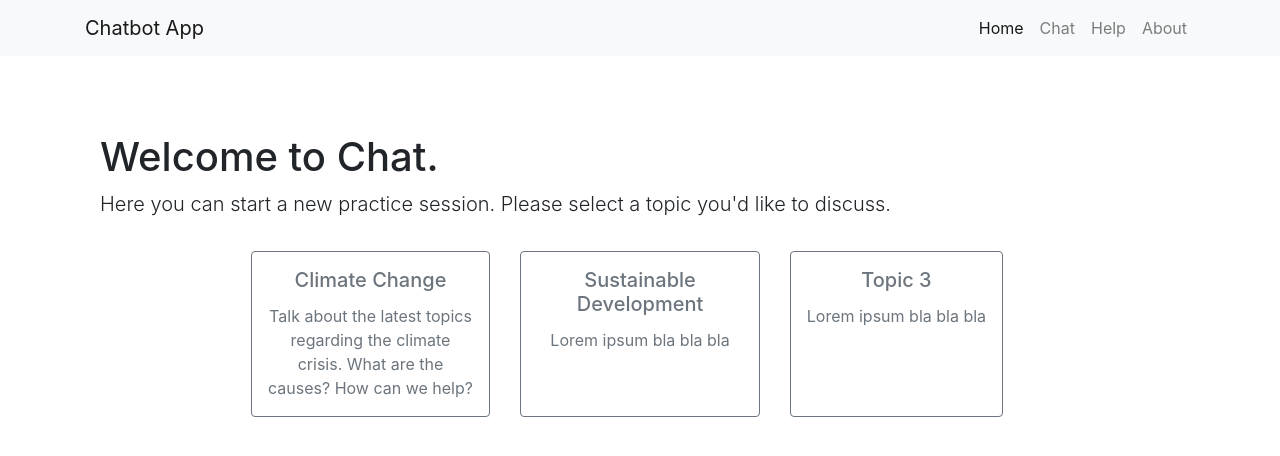
After one commit to meganelisabethfinch/HackCambridgeAtlas, a Flask app: page /chat-topics in a window 1280 px wide. The commit adds this page. Shown: the top 456 px of the page. Run offline with Flask 2, Linux system fonts and the light colour scheme; some libraries are stand-ins or nearby versions.

Commit message:
Add chat topics & initial layout for chat window

```diff
--- a/app.py
+++ b/app.py
@@ -22,6 +22,10 @@ app_data = {
 def index():
     return render_template('index.html', app_data=app_data)
 
+@app.route('/chat-topics')
+def chat_topics():
+    return render_template('chat-topics.html', app_data=app_data)
+
 @app.route('/chat')
 def chat():
     return render_template('chat.html', app_data=app_data)
--- /dev/null
+++ b/templates/chat-topics.html
@@ -0,0 +1,31 @@
+{% extends 'layout.html' %}
+
+{% block body %}
+    <h1>Welcome to Chat.</h1>
+
+    <p class="lead">
+        Here you can start a new practice session. Please select a topic you'd like to discuss.
+    </p>
+
+    <div class="row justify-content-center p-3">
+        <!-- topics as cards/buttons -->
+        <div class="col-3">
+            <a href="/chat" class="btn btn-outline-secondary p-3" style="height: 100%">
+                <h5 class="card-title">Climate Change</h5>
+                <p class="card-text">Talk about the latest topics regarding the climate crisis. What are the causes? How can we help?</p>
+            </a>
+        </div>
+        <div class="col-3">
+            <a href="/chat" class="btn btn-outline-secondary p-3" style="height: 100%">
+                <h5 class="card-title">Sustainable Development</h5>
+                <p class="card-text">Lorem ipsum bla bla bla</p>
+            </a>
+        </div>
+        <div class="col-3">
+            <a href="/chat" class="btn btn-outline-secondary p-3" style="height: 100%">
+                <h5 class="card-title">Topic 3</h5>
+                <p class="card-text">Lorem ipsum bla bla bla</p>
+            </a>
+        </div>
+    </div>
+{% endblock %}
--- a/templates/includes/_navbar.html
+++ b/templates/includes/_navbar.html
@@ -14,7 +14,7 @@
               </a>
         </li>
         <li class="nav-item">
-          <a class="nav-link" href="/chat">Chat</a>
+          <a class="nav-link" href="/chat-topics">Chat</a>
         </li>
         <li class="nav-item">
           <a class="nav-link" href="/help">Help</a>
--- a/templates/index.html
+++ b/templates/index.html
@@ -19,6 +19,6 @@
     What are you waiting for? Let's get started ;)
   </p>
   <br>
-  <a class="btn btn-primary btn-lg" href="/chat" role="button">Let's Chat!</a>
+  <a class="btn btn-primary btn-lg" href="/chat-topics" role="button">Let's Chat!</a>
 </div>
 {% endblock %}
```
Also changed, not shown: templates/chat.html (+15 -0 lines).
